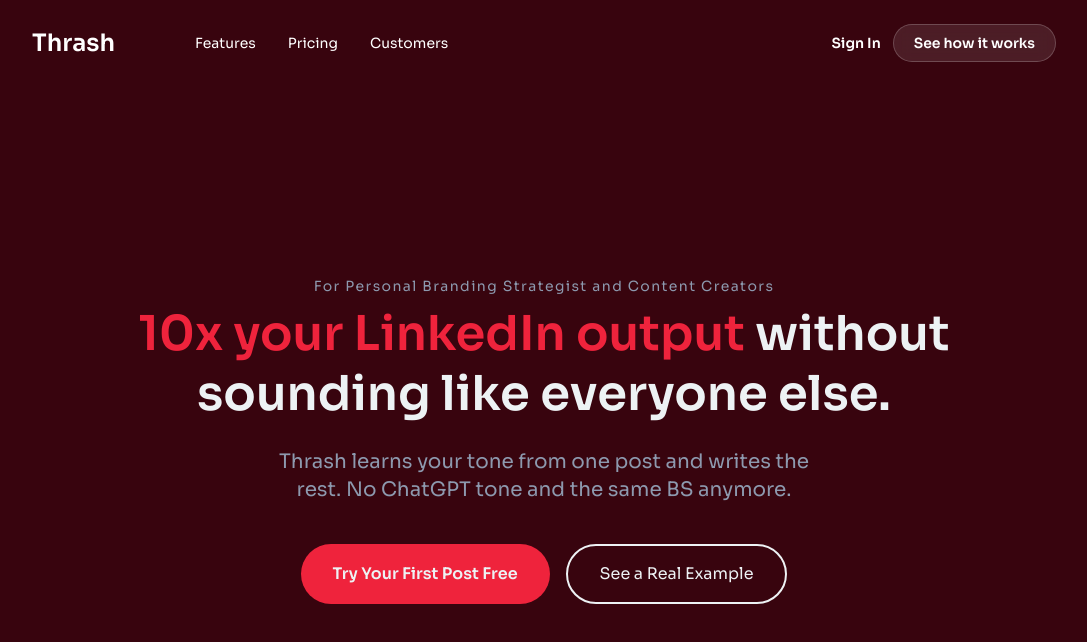
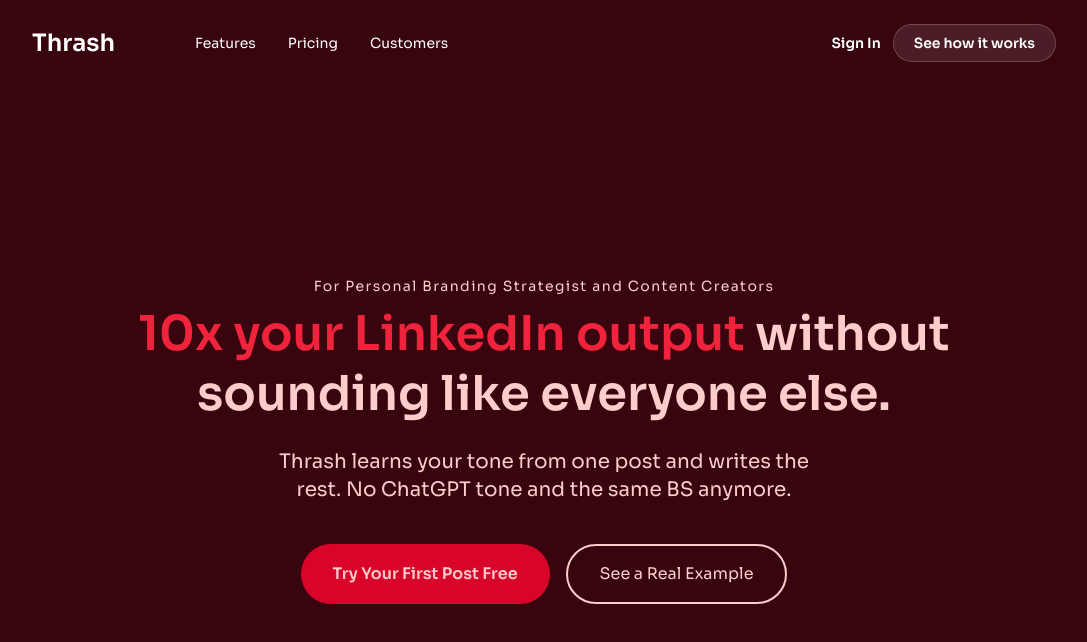
Before and after one commit to FahadBinQaiser/thrash, a Next.js app: page / in a window 1280 px wide. Shown: the top 642 px of the page, without its empty margins (96-1183 px from the left). Built offline with nearby package versions, Linux system fonts and the light colour scheme.

Commit message:
Color changed

```diff
--- a/components/Hero/Hero.tsx
+++ b/components/Hero/Hero.tsx
@@ -10,16 +10,16 @@ export default function Hero() {
       <div
         className={`${sora.className} font-normal relative z-10 flex flex-col items-center text-center px-4`}
       >
-        <p className="text-sm tracking-widest text-[#8d99ae] mb-2">
+        <p className="text-sm tracking-widest text-[#ffcccc] mb-2">
           For Personal Branding Strategist and Content Creators
         </p>
         <h1
-          className={`${sora.className} font-semibold text-5xl text-[#edf2f4] max-w-5xl leading-tight mb-6`}
+          className={`${sora.className} font-semibold text-5xl text-[#ffcccc] max-w-5xl leading-tight mb-6`}
         >
           <span className="text-[#ef233c]">10x your LinkedIn output</span>{" "}
           without sounding like everyone else.
         </h1>
-        <p className="text-lg md:text-xl text-[#8d99ae] text-balance max-w-2xl mb-10">
+        <p className="text-lg md:text-xl text-[#ffcccc] text-balance max-w-2xl mb-10">
           Thrash learns your tone from one post and writes the rest. No ChatGPT
           tone and the same BS anymore.
         </p>
--- a/components/ui/Button.tsx
+++ b/components/ui/Button.tsx
@@ -9,7 +9,7 @@ export default function Button({ label, variant, onClick }: ButtonProps) {
     return (
       <button
         onClick={onClick}
-        className="bg-[#ef233c]  cursor-pointer text-[#edf2f4] font-semibold px-8 py-4 rounded-full hover:bg-[#d90429] transition"
+        className="bg-[#d90429] cursor-pointer text-[#ffcccc] font-semibold px-8 py-4 rounded-full hover:bg-[#ef233c] transition"
       >
         {label}
       </button>
@@ -19,7 +19,7 @@ export default function Button({ label, variant, onClick }: ButtonProps) {
   return (
     <button
       onClick={onClick}
-      className="border-2 border-[#edf2f4] cursor-pointer text-[#edf2f4] px-8 py-4 rounded-full hover:bg-[#8d99ae]/10 transition"
+      className="border-2 border-[#ffcccc] cursor-pointer text-[#ffcccc] px-8 py-4 rounded-full hover:bg-[#ffcccc]/20 transition"
     >
       {label}
     </button>
```
